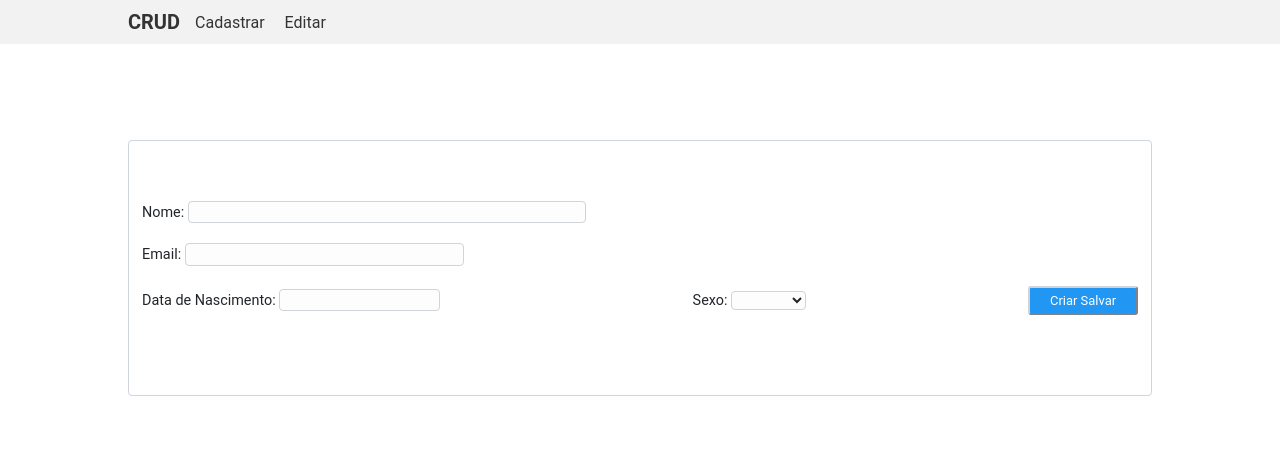
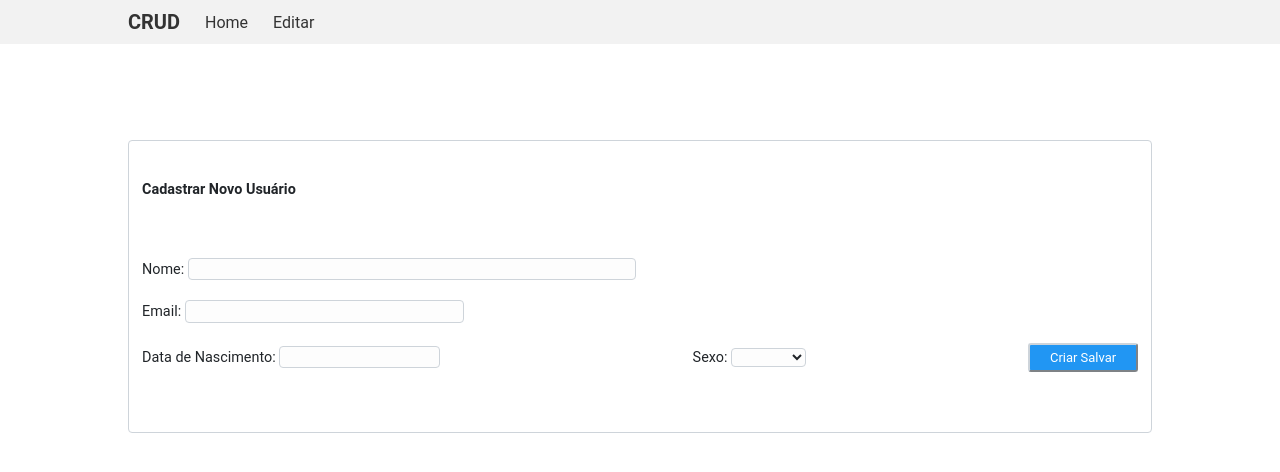
Before and after one commit to GrasieleRocha/ProjectGrasiCrud, an Angular app: page / in a window 1280 px wide. Shown: the top 472 px of the page. Built offline with nearby package versions, Linux system fonts and the light colour scheme.

Commit message:
inclusão de titulo na página de cadastro

```diff
--- a/src/app/components/navbar/navbar.component.html
+++ b/src/app/components/navbar/navbar.component.html
@@ -3,7 +3,7 @@
     <div class="navbar-brand">CRUD</div>
     <ul class="navbar-nav">
       <li class="nav-item">
-        <a class="nav-link" [routerLink]="['/']">Cadastrar</a>
+        <a class="nav-link" [routerLink]="['/']">Home</a>
       </li>
       <li class="nav-item">
         <a class="nav-link" [routerLink]="['/users']">Editar</a>
--- a/src/app/components/user-form/user-form.component.html
+++ b/src/app/components/user-form/user-form.component.html
@@ -1,5 +1,8 @@
 <div class="container-form">
   <form (ngSubmit)="saveUser()">
+    <div>
+      <h4>Cadastrar Novo Usuário</h4>
+    </div>
     <div class="label-Nome">
       <label for="name">Nome: </label>
       <input id="Nome" [(ngModel)]="user.Nome" name="Nome" required />
--- a/src/styles.css
+++ b/src/styles.css
@@ -71,9 +71,13 @@ app-user-form .container-form {
 app-user-form form {
   font-size: 0.9em;
   width: 80%;
-  padding: 60px 13px;
+  padding: 40px 13px;
   border: 1px solid var(--border);
   border-radius: 4px;
+}
+h4{
+ color: var(--text);
+  padding-bottom: 60px;
 }
 
 app-user-form input {
@@ -84,7 +88,7 @@ app-user-form input {
 }
 
 app-user-form #Nome {
-  width: 40%;
+  width: 45%;
 }
 app-user-form .label-Nome{
   padding-bottom: 20px;
@@ -132,7 +136,7 @@ button {
 
   padding: 10px;
   display: flex;
-  gap:15px;
+  gap:25px;
   width: 80%;
   align-items:center;
   padding-left: 8em;
@@ -152,7 +156,7 @@ button {
 }
 
 .nav-item {
-  margin-right: 20px;
+  margin-right: 25px;
 }
 
 .nav-link {
```
